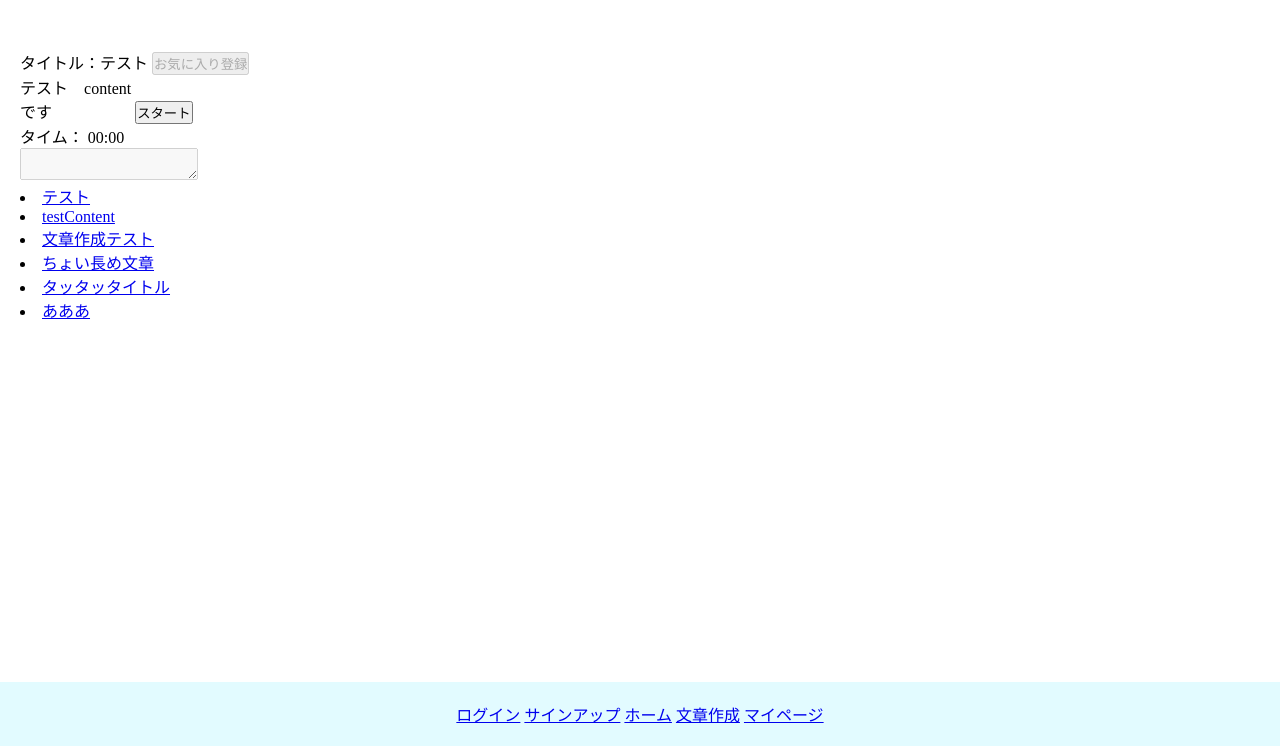
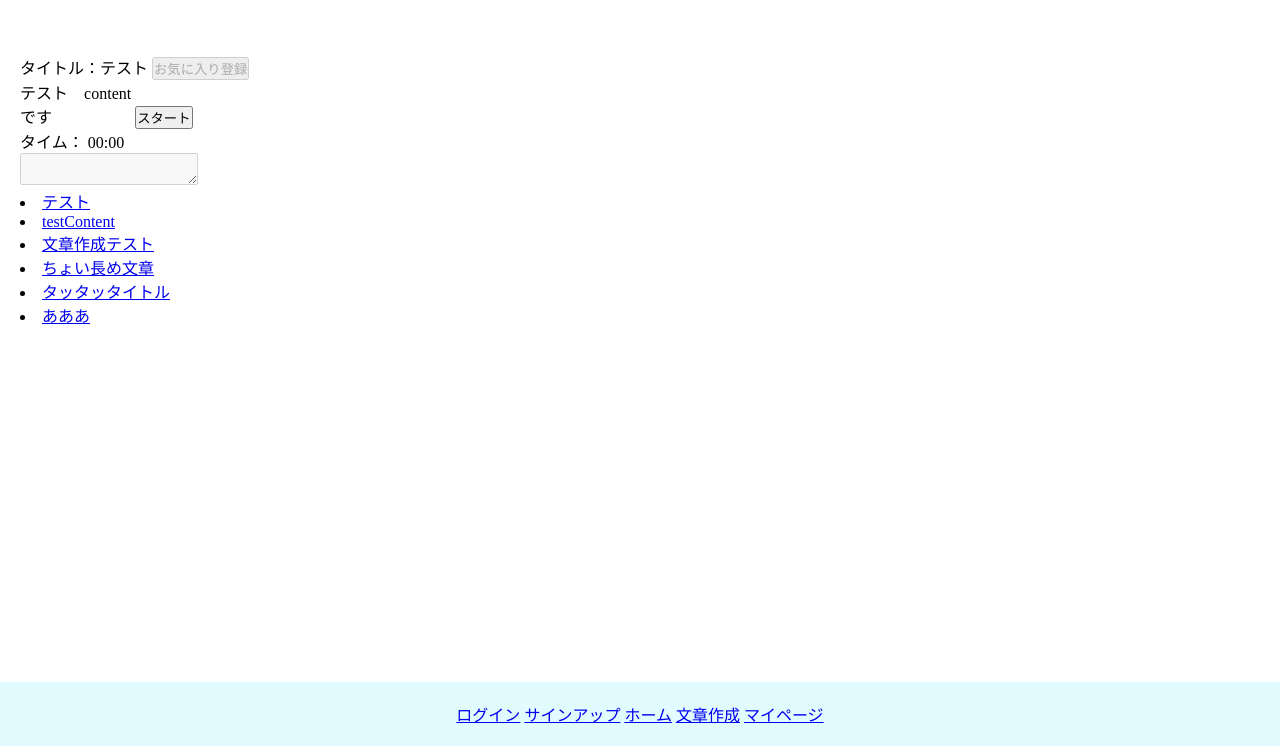
Before and after one commit to o-tsumuro/typingproject, a Django app: page /1/ in a window 1280 px wide. Shown: the part 54-800 px from the top of the page. Run offline with Django 4.2, Linux system fonts and the light colour scheme; data comes from the database, SQL or seed files in the repository.

Commit message:
ちょい修正

```diff
--- a/typingapp/templates/index.html
+++ b/typingapp/templates/index.html
@@ -6,6 +6,8 @@
 
 {% block contents %}
 
+    <div class="index-content">
+        <div class="typing-content">
             <div id="title">
                 タイトル：{{ content_object.title }}
                 {% if user.is_authenticated %}
@@ -31,6 +33,14 @@
             <button id="start-button">スタート</button>
             <div id="timer">タイム： 00:00</div>
             <textarea id="typing-input" disabled></textarea>
+        </div>
+
+        <div class="content-list">
+            {% for content in content_list %}
+            <li><a href="{% url "typingapp:typing" content.pk %}">{{ content.title }}</a></li>
+            {% endfor %}
+        </div>
+    </div>
 
     <form id="typing_form" method="POST">
         {% csrf_token %}
@@ -38,10 +48,6 @@
         <input type="hidden" id="typing_time" name="typing_time">
     </form>
 
-    {% for content in content_list %}
-        <li><a href="{% url "typingapp:typing" content.pk %}">{{ content.title }}</a></li>
-    {% endfor %}
-
     <script type="module" src="{% static 'js/main.js' %}"></script>
 
 {% endblock  %}
--- a/typingproject/static/css/style.css
+++ b/typingproject/static/css/style.css
@@ -25,8 +25,8 @@ header {
 
 #content {
     padding: 20px 20px;
-    margin-top: 30px;
-    margin-bottom: 30px;
+    margin-top: 35px;
+    margin-bottom: 70px;
     flex-grow: 1;
 }
 
```
Lines whose indentation alone changed are shown as unchanged.
